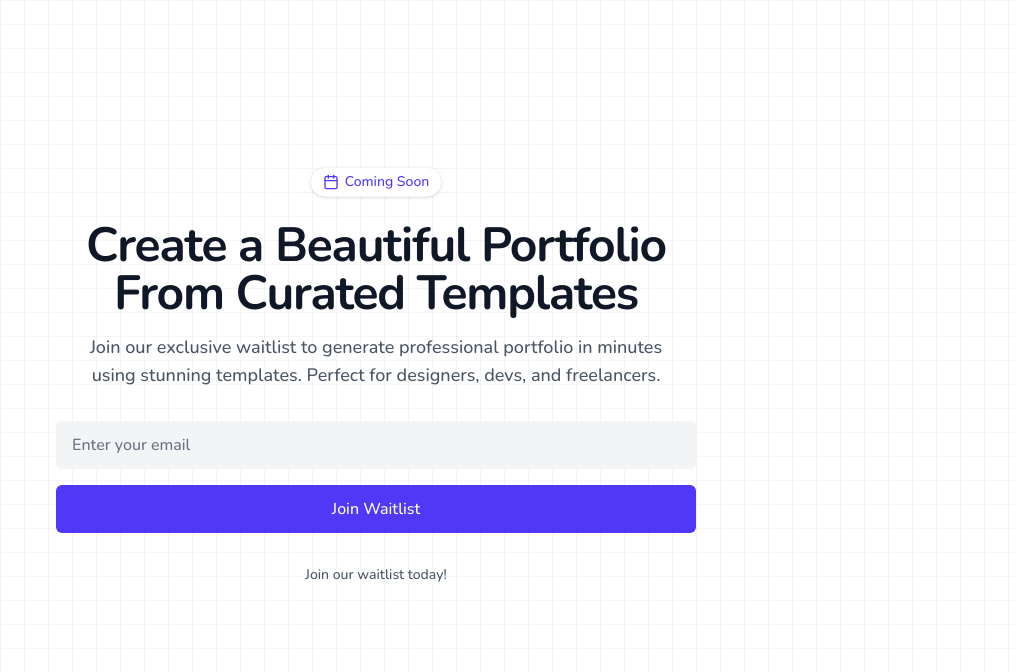
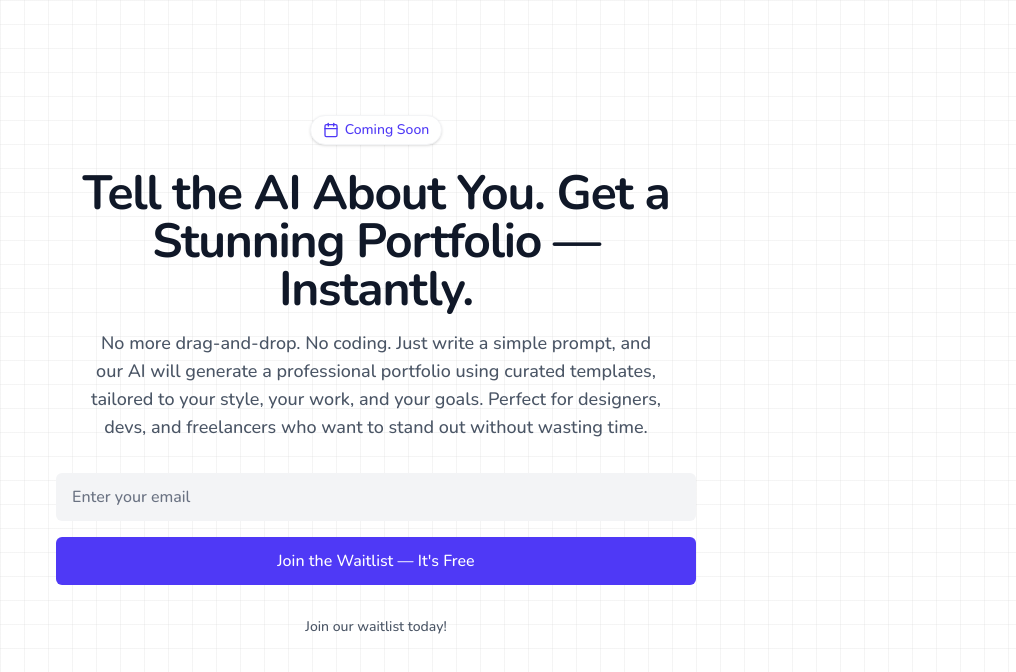
Before and after one commit to dashdave/BudgetFlowWaitList, a Next.js app: page / in a window 1280 px wide. Shown: the top 672 px of the page, without its empty margins (264-1280 px from the left). Built offline with nearby package versions, Linux system fonts and the light colour scheme; no server answers.

Commit message:
update cta

```diff
--- a/app/page.tsx
+++ b/app/page.tsx
@@ -58,12 +58,12 @@ useEffect(() => {
         </div>
 
         <h1 className="text-4xl md:text-5xl font-bold tracking-tight text-gray-900 mb-4">
-          Create a Beautiful Portfolio From Curated Templates
+        Tell the AI About You. Get a Stunning Portfolio — Instantly.
         </h1>
 
         <p className="text-lg text-gray-600 mb-8 max-w-xl mx-auto">
-          Join our exclusive waitlist to generate professional portfolio in minutes using stunning templates. Perfect
-          for designers, devs, and freelancers.
+        No more drag-and-drop. No coding. Just write a simple prompt, and our AI will generate a professional portfolio using curated templates, tailored to your style, your work, and your goals.
+        Perfect for designers, devs, and freelancers who want to stand out without wasting time.
         </p>
 
         <div className="space-y-4 mb-8">
@@ -81,7 +81,7 @@ useEffect(() => {
             className="w-full py-3 px-4 bg-indigo-600 hover:bg-indigo-700 text-white font-medium rounded-md transition-colors disabled:opacity-50"
             disabled={loading}
           >
-            {loading ? "Submitting..." : "Join Waitlist"}
+            {loading ? "Joining..." : "Join the Waitlist — It's Free"}
           </button>
         </div>
 
```
